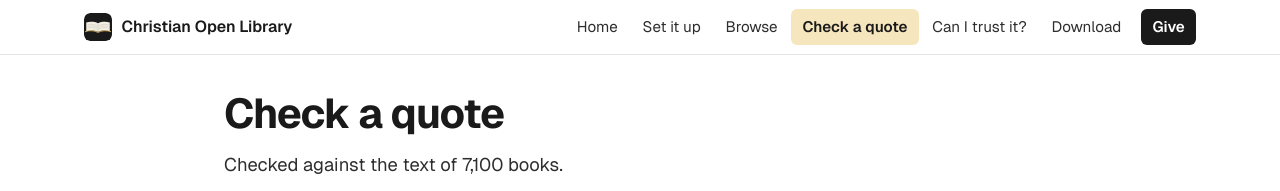
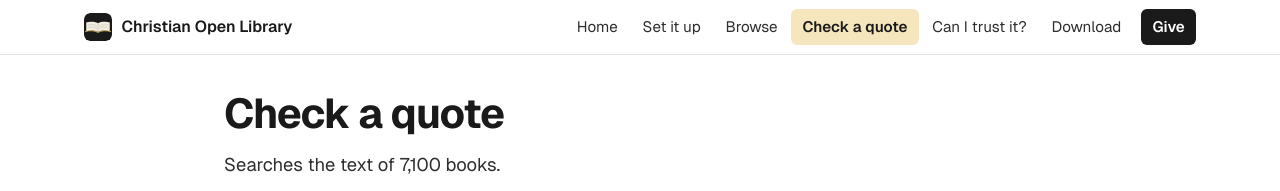
Before and after one commit to Christian-open-library/website, a plain HTML site: page docs/quote.html in a window 1280 px wide. Shown: the top 191 px of the page. Drawn offline with Linux system fonts and the light colour scheme.

Commit message:
Quotation checker: description without 'checked'
Co-Authored-By: Claude Opus 5.5 <noreply@anthropic.com>

```diff
--- a/docs/quote.html
+++ b/docs/quote.html
@@ -59,7 +59,7 @@
 <div class="page-head">
   <div class="wrap">
 <h1>Check a quote</h1>
-<p class="lead">Checked against the text of 7,100 books.</p>
+<p class="lead">Searches the text of 7,100 books.</p>
   </div>
 </div>
 <div class="wrap prose">
```
Also changed, not shown: src/quote.html (+1 -1 lines).
